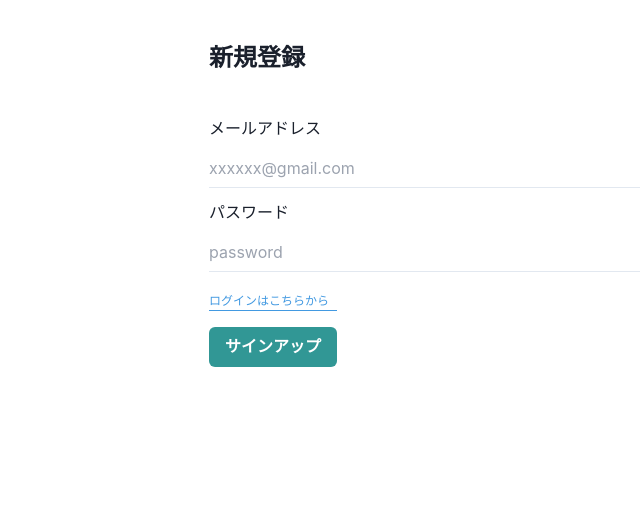
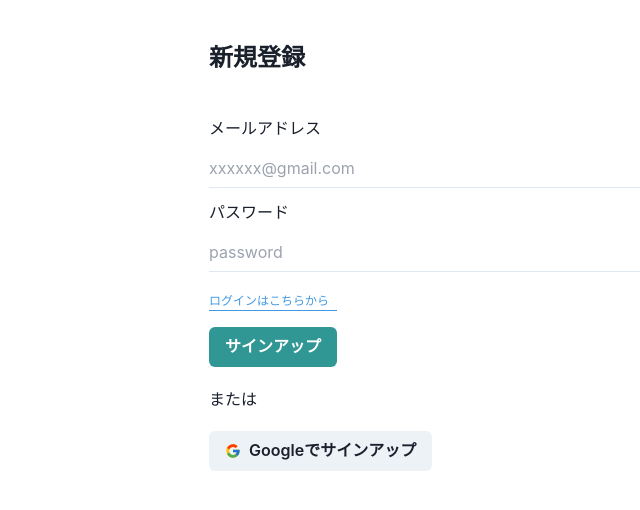
Before and after one commit to yukino-sasaki/here-bouldering-app, a React (Create React App) app in the folder client/: page /signIn in a window 1280 px wide. Shown: the top 510 px of the page, without its empty margins (47-687 px from the left). Built offline with nearby package versions, Linux system fonts and the light colour scheme.

Commit message:
feat: add google auth

```diff
--- a/client/src/firebase/useFirebase.tsx
+++ b/client/src/firebase/useFirebase.tsx
@@ -2,15 +2,17 @@ import { useToast } from "@chakra-ui/react";
 import { FirebaseError } from "firebase/app";
 import {
   createUserWithEmailAndPassword,
+  GoogleAuthProvider,
   signInWithEmailAndPassword,
+  signInWithPopup,
   signOut,
 } from "firebase/auth";
 import { useNavigate } from "react-router-dom";
 import { auth } from "./firebase";
 
 const useFirebase = () => {
+  const provider = new GoogleAuthProvider();
   const navigate = useNavigate();
-
   const toast = useToast();
 
   const registerUser = async (
@@ -113,12 +115,67 @@ const useFirebase = () => {
     }
   };
 
+  // google authrication
+  const registerWithGoogle = async () => {
+    await signInWithPopup(auth, provider)
+      .then((result) => {
+        // This gives you a Google Access Token. You can use it to access the Google API.
+        const credential = GoogleAuthProvider.credentialFromResult(result);
+        const token = credential?.accessToken;
+        // The signed-in user info.
+        const user = result.user;
+        const { email, uid } = user;
+        navigate("/user", { state: { user: { email, uid } } });
+        console.log({ credential, token, user });
+        // ...
+      })
+      .catch((error) => {
+        console.log(error);
+        // Handle Errors here.
+        const errorCode = error.code;
+        const errorMessage = error.message;
+        // The email of the user's account used.
+        const email = error.customData.email;
+        // The AuthCredential type that was used.
+        const credential = GoogleAuthProvider.credentialFromError(error);
+        // ...
+      });
+  };
+
+  const loginWithGoogle = async () => {
+    console.log("login with google");
+    await signInWithPopup(auth, provider)
+      .then((result) => {
+        // This gives you a Google Access Token. You can use it to access the Google API.
+        console.log("result", result);
+        const credential = GoogleAuthProvider.credentialFromResult(result);
+        console.log(credential);
+
+        // The signed-in user info.
+        navigate("/");
+        // navigate("/", { state: userResponse });
+      })
+      .catch((error) => {
+        console.log(error.message);
+        // Handle Errors here.
+        const errorCode = error.code;
+        const errorMessage = error.message;
+        // The email of the user's account used.
+        const email = error.customData.email;
+        // The AuthCredential type that was used.
+        const credential = GoogleAuthProvider.credentialFromError(error);
+        // ...
+      });
+  };
+
   const logout = async () => {
     await signOut(auth);
   };
   return {
     auth,
     registerUser,
+    registerWithGoogle,
+    loginWithGoogle,
     login,
     logout,
   };
--- a/client/src/screens/HereDetailScreen.tsx
+++ b/client/src/screens/HereDetailScreen.tsx
@@ -59,7 +59,11 @@ const HereDetailScreen = () => {
   const [climbingId, setClimbingId] = useState<string>();
   const [isEdit, setIsEdit] = useState(false);
 
-  const { register, handleSubmit } = useForm<RegisterClimbingUserInput>();
+  const {
+    register,
+    handleSubmit,
+    formState: { isSubmitting },
+  } = useForm<RegisterClimbingUserInput>();
 
   const { onOpen, onClose, isOpen } = useDisclosure();
 
@@ -111,7 +115,7 @@ const HereDetailScreen = () => {
 
   const onSubmit: SubmitHandler<RegisterClimbingUserInput> = async (data) => {
     const { startClimbingTime, finishClimbingTime } = data;
-
+    try {
       if (findMe && isEdit) {
         const response = await editClimbingUserMutation({
           variables: {
@@ -140,9 +144,12 @@ const HereDetailScreen = () => {
           },
           refetchQueries: [GymDocument],
         });
-
         showToast(response.data?.addClimbingUser);
       }
+    } catch (error) {
+      console.log(error);
+    }
+    onClose();
   };
 
   const onClickRemoveGym = async () => {
@@ -364,7 +371,7 @@ const HereDetailScreen = () => {
               )}
             </ModalBody>
             <ModalFooter>
-              <Button colorScheme="blue" type="submit">
+              <Button colorScheme="blue" type="submit" isLoading={isSubmitting}>
                 この時間帯に登る！
               </Button>
             </ModalFooter>
--- a/client/src/screens/LoginScreen.tsx
+++ b/client/src/screens/LoginScreen.tsx
@@ -1,5 +1,6 @@
-import { Box, Button, Text } from "@chakra-ui/react";
+import { Box, Button, Icon, Text } from "@chakra-ui/react";
 import { useForm } from "react-hook-form";
+import { FcGoogle } from "react-icons/fc";
 import { useNavigate } from "react-router-dom";
 import { RegisterBlock } from "../components/RegisterBlock";
 import useFirebase from "../firebase/useFirebase";
@@ -10,7 +11,7 @@ type FormData = {
 };
 
 const LogInScreen = () => {
-  const { login, auth } = useFirebase();
+  const { login, loginWithGoogle, auth } = useFirebase();
   const navigate = useNavigate();
   const {
     handleSubmit,
@@ -25,8 +26,6 @@ const LogInScreen = () => {
       await auth.currentUser.reload();
       navigate("/");
     }
-
-    // await meQuery.refetch();
   };
   return (
     <Box maxW={"60%"} mx="auto">
@@ -46,6 +45,10 @@ const LogInScreen = () => {
           ログインする
         </Button>
       </form>
+      <Text>または</Text>
+      <Button leftIcon={<Icon as={FcGoogle} />} onClick={loginWithGoogle}>
+        Googleでログインする
+      </Button>
     </Box>
   );
 };
--- a/client/src/screens/SignInScreen.tsx
+++ b/client/src/screens/SignInScreen.tsx
@@ -1,5 +1,6 @@
-import { Box, Button, Text } from "@chakra-ui/react";
+import { Box, Button, Icon, Text } from "@chakra-ui/react";
 import { useForm } from "react-hook-form";
+import { FcGoogle } from "react-icons/fc";
 import { RegisterBlock } from "../components/RegisterBlock";
 import useFirebase from "../firebase/useFirebase";
 
@@ -9,7 +10,7 @@ type FormData = {
 };
 
 const SignInScreen = () => {
-  const { registerUser } = useFirebase();
+  const { registerUser, registerWithGoogle } = useFirebase();
 
   const {
     handleSubmit,
@@ -40,6 +41,13 @@ const SignInScreen = () => {
           サインアップ
         </Button>
       </form>
+      <Text my={"5"}>または</Text>
+      <Button
+        leftIcon={<Icon as={FcGoogle} />}
+        onClick={() => registerWithGoogle()}
+      >
+        Googleでサインアップ
+      </Button>
     </Box>
   );
 };
```
Also changed, not shown: 1 other file (tests, documents, lock files or other folders). Lines whose indentation alone changed are shown as unchanged.
